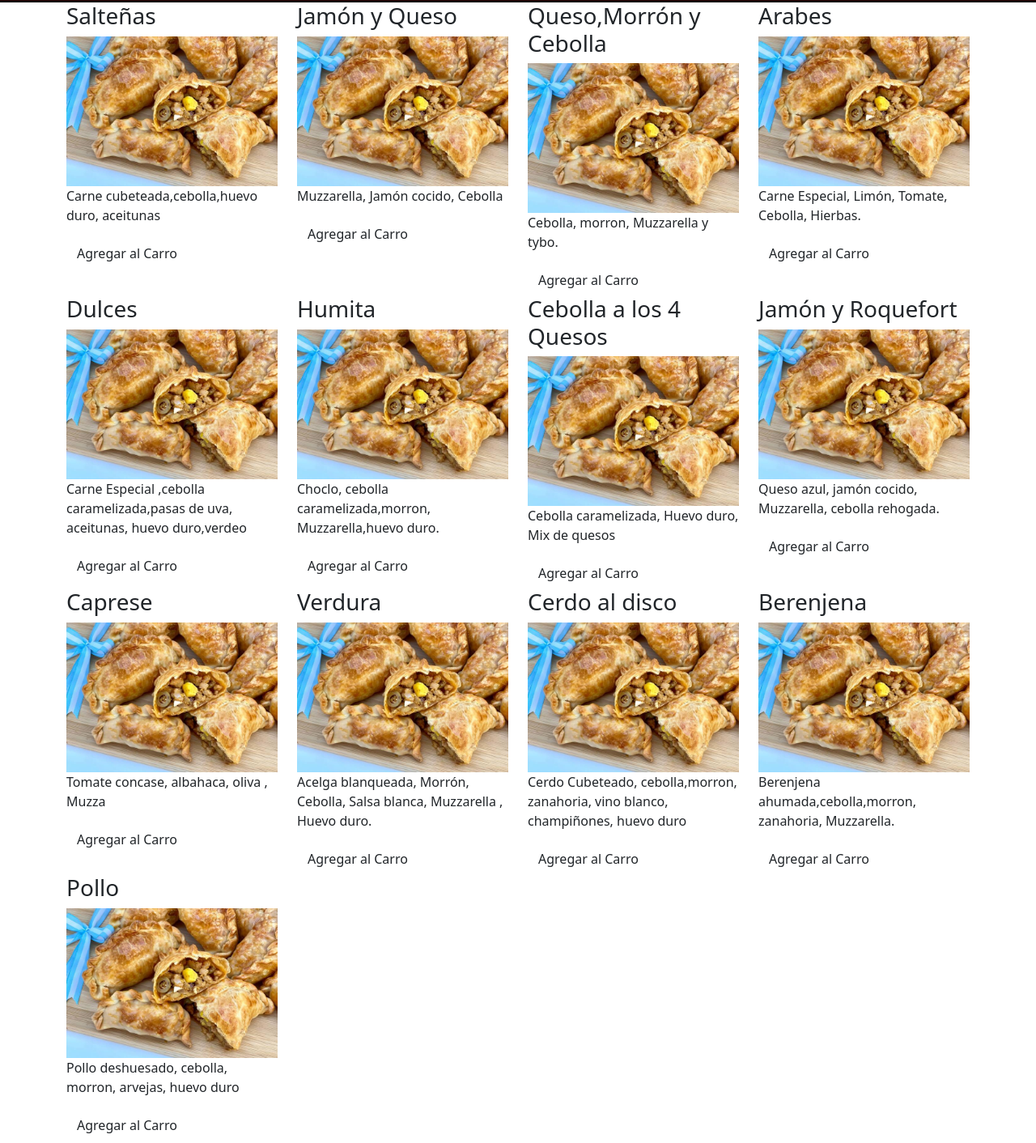
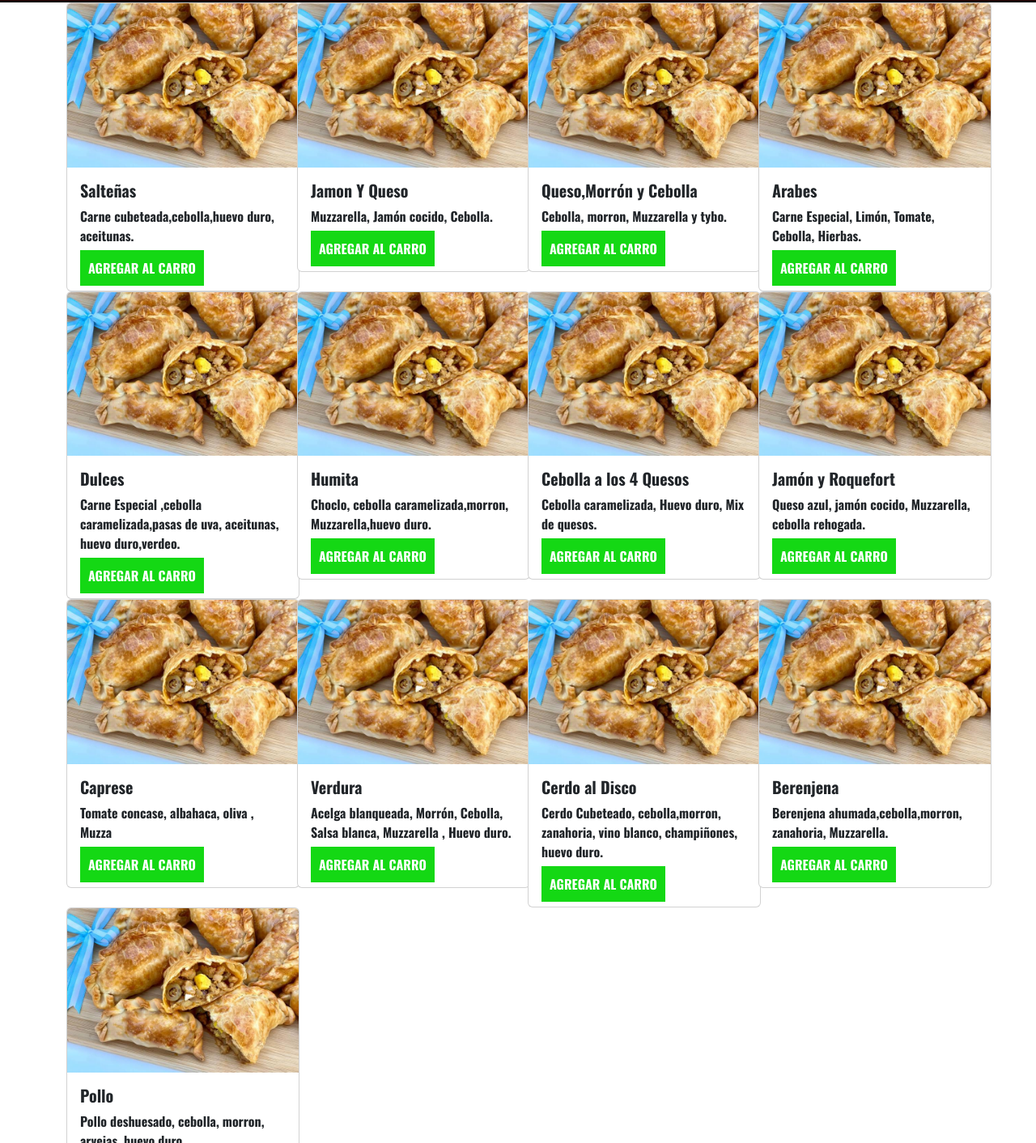
Before and after one commit to MarceloB94/PF-Berardo, a plain HTML site: page pages/productos.html in a window 1280 px wide. Shown: the part 53-1465 px from the top of the page at 81% size. Drawn offline with nearby package versions, Linux system fonts and the light colour scheme.

Commit message:
Se agrega Pagina Productos,completa

```diff
--- a/css/style.css
+++ b/css/style.css
@@ -19,6 +19,22 @@
   background: linear-gradient(black, gray, lightgray);
 }
 
+.boton {
+  text-align: center;
+  text-decoration: none;
+  margin-top: 20px;
+  background-color: rgb(20, 216, 20);
+  color: white;
+  padding: 10px;
+  text-transform: uppercase;
+  font-weight: bold;
+  transition: all 1s ease;
+}
+.boton:hover {
+  background-color: rgb(35, 245, 35);
+  color: black;
+}
+
 @keyframes loading {
   0% {
     transform: rotateX(0deg) rotateY(0deg);
--- a/pages/productos.html
+++ b/pages/productos.html
@@ -50,99 +50,156 @@
   <!--Fin Navbar-->
 
   <!--Body-->
-  <div class="container img-fluid">
+  <div class="container img-fluid style-text-nav-bar">
     <div class="row">
         <div class="col-md-3">
+        <div class="card" style="width: 18rem;">
+            <img src="../imagenes/Salteñas.jpg"  class="card-img-top" alt="...">
+            <div class="card-body">
+              <h5 class="card-title">Salteñas</h5>
+              <p class="card-text">Carne cubeteada,cebolla,huevo duro, aceitunas.</p>
+              <a class="boton" href=>Agregar al Carro</a>
+            </div>
+          </div>
+        </div>
 
-    <h3>Salteñas</h3>
-    <img src="../imagenes/Salteñas.jpg" class="img-fluid" alt="">
-    <p>Carne cubeteada,cebolla,huevo duro, aceitunas</p>
-    <a class="btn" href=>Agregar al Carro</a>
+
+        <div class="col-md-3">
+            <div class="card" style="width: 18rem;">
+                <img src="../imagenes/Salteñas.jpg"  class="card-img-top" alt="...">
+                <div class="card-body">
+                  <h5 class="card-title">Jamon Y Queso</h5>
+                  <p class="card-text">Muzzarella, Jamón cocido, Cebolla.</p>
+                  <a class="boton" href=>Agregar al Carro</a>
+                </div>
+              </div>
+            </div>
+
+
+            <div class="col-md-3">
+                <div class="card" style="width: 18rem;">
+                    <img src="../imagenes/Salteñas.jpg"  class="card-img-top" alt="...">
+                    <div class="card-body">
+                      <h5 class="card-title">Queso,Morrón y Cebolla</h5>
+                      <p class="card-text">Cebolla, morron, Muzzarella y tybo.</p>
+                      <a class="boton" href=>Agregar al Carro</a>
+                    </div>
+                  </div>
+                </div>
+
+
+                <div class="col-md-3">
+                    <div class="card" style="width: 18rem;">
+                        <img src="../imagenes/Salteñas.jpg"  class="card-img-top" alt="...">
+                        <div class="card-body">
+                          <h5 class="card-title">Arabes</h5>
+                          <p class="card-text">Carne Especial, Limón, Tomate, Cebolla, Hierbas.</p>
+                          <a class="boton" href=>Agregar al Carro</a>
+                        </div>
+                      </div>
+                    </div>
+
+
+                    <div class="col-md-3">
+                        <div class="card" style="width: 18rem;">
+                            <img src="../imagenes/Salteñas.jpg"  class="card-img-top" alt="...">
+                            <div class="card-body">
+                              <h5 class="card-title">Dulces</h5>
+                              <p class="card-text">Carne Especial ,cebolla caramelizada,pasas de uva, aceitunas, huevo duro,verdeo.</p>
+                              <a class="boton" href=>Agregar al Carro</a>
+                            </div>
+                          </div>
                         </div>
 
                         <div class="col-md-3">
-     <h3>Jamón y Queso</h3>
-     <img src="../imagenes/Salteñas.jpg" class="img-fluid" alt="">
-     <p>Muzzarella, Jamón cocido, Cebolla</p>
-     <a class="btn" href=>Agregar al Carro</a>
+                            <div class="card" style="width: 18rem;">
+                                <img src="../imagenes/Salteñas.jpg"  class="card-img-top" alt="...">
+                                <div class="card-body">
+                                  <h5 class="card-title">Humita</h5>
+                                  <p class="card-text">Choclo, cebolla caramelizada,morron, Muzzarella,huevo duro.</p>
+                                  <a class="boton" href=>Agregar al Carro</a>
+                                </div>
+                              </div>
                             </div>
 
                             <div class="col-md-3">
-     <h3>Queso,Morrón y Cebolla</h3>
-     <img src="../imagenes/Salteñas.jpg" class="img-fluid" alt="">
-     <p>Cebolla, morron, Muzzarella y tybo.</p>
-     <a class="btn" href=>Agregar al Carro</a>
+                                <div class="card" style="width: 18rem;">
+                                    <img src="../imagenes/Salteñas.jpg"  class="card-img-top" alt="...">
+                                    <div class="card-body">
+                                      <h5 class="card-title">Cebolla a los 4 Quesos</h5>
+                                      <p class="card-text">Cebolla caramelizada, Huevo duro, Mix de  quesos.</p>
+                                      <a class="boton" href=>Agregar al Carro</a>
+                                    </div>
+                                  </div>
                                 </div>
 
                                 <div class="col-md-3">
-     <h3>Arabes</h3>
-     <img src="../imagenes/Salteñas.jpg" class="img-fluid" alt="">
-     <p>Carne Especial, Limón, Tomate, Cebolla, Hierbas.</p>
-     <a class="btn" href=>Agregar al Carro</a>
+                                    <div class="card" style="width: 18rem;">
+                                        <img src="../imagenes/Salteñas.jpg"  class="card-img-top" alt="...">
+                                        <div class="card-body">
+                                          <h5 class="card-title">Jamón y Roquefort</h5>
+                                          <p class="card-text">Queso azul, jamón cocido, Muzzarella, cebolla rehogada.</p>
+                                          <a class="boton" href=>Agregar al Carro</a>
+                                        </div>
+                                      </div>
                                     </div>
 
                                     <div class="col-md-3">
-     <h3>Dulces</h3>
-     <img src="../imagenes/Salteñas.jpg" class="img-fluid" alt="">
-     <p>Carne Especial ,cebolla caramelizada,pasas de uva, aceitunas, huevo duro,verdeo</p>
-     <a class="btn" href=>Agregar al Carro</a>
+                                    <div class="card" style="width: 18rem;">
+                                        <img src="../imagenes/Salteñas.jpg"  class="card-img-top" alt="...">
+                                        <div class="card-body">
+                                          <h5 class="card-title">Caprese</h5>
+                                          <p class="card-text">Tomate concase, albahaca, oliva , Muzza</p>
+                                          <a class="boton" href=>Agregar al Carro</a>
+                                        </div>
+                                      </div>
                                     </div>
 
                                     <div class="col-md-3">
-     <h3>Humita</h3>
-     <img src="../imagenes/Salteñas.jpg" class="img-fluid" alt="">
-     <p>Choclo, cebolla caramelizada,morron, Muzzarella,huevo duro.</p>
-     <a class="btn" href=>Agregar al Carro</a>
+                                    <div class="card" style="width: 18rem;">
+                                        <img src="../imagenes/Salteñas.jpg"  class="card-img-top" alt="...">
+                                        <div class="card-body">
+                                          <h5 class="card-title">Verdura</h5>
+                                          <p class="card-text">Acelga blanqueada, Morrón, Cebolla, Salsa blanca, Muzzarella , Huevo duro.</p>
+                                          <a class="boton" href=>Agregar al Carro</a>
+                                        </div>
+                                      </div>
                                     </div>
 
                                     <div class="col-md-3">
-     <h3>Cebolla a los 4 Quesos</h3>
-     <img src="../imagenes/Salteñas.jpg" class="img-fluid" alt="">
-     <p>Cebolla caramelizada, Huevo duro, Mix de  quesos</p>
-     <a class="btn" href=>Agregar al Carro</a>
+                                    <div class="card" style="width: 18rem;">
+                                        <img src="../imagenes/Salteñas.jpg"  class="card-img-top" alt="...">
+                                        <div class="card-body">
+                                          <h5 class="card-title">Cerdo al Disco</h5>
+                                          <p class="card-text">Cerdo Cubeteado, cebolla,morron, zanahoria, vino blanco, champiñones, huevo duro.</p>
+                                          <a class="boton" href=>Agregar al Carro</a>
+                                        </div>
+                                      </div>
                                     </div>
 
                                     <div class="col-md-3">
-     <h3>Jamón y Roquefort</h3>
-     <img src="../imagenes/Salteñas.jpg" class="img-fluid" alt="">
-     <p>Queso azul, jamón cocido, Muzzarella, cebolla rehogada.</p>
-     <a class="btn" href=>Agregar al Carro</a>
+                                    <div class="card" style="width: 18rem;">
+                                        <img src="../imagenes/Salteñas.jpg"  class="card-img-top" alt="...">
+                                        <div class="card-body">
+                                          <h5 class="card-title">Berenjena</h5>
+                                          <p class="card-text">Berenjena ahumada,cebolla,morron, zanahoria, Muzzarella.</p>
+                                          <a class="boton" href=>Agregar al Carro</a>
+                                        </div>
+                                      </div>
                                     </div>
 
                                     <div class="col-md-3">
-     <h3>Caprese</h3>
-     <img src="../imagenes/Salteñas.jpg" class="img-fluid" alt="">
-     <p>Tomate concase, albahaca, oliva , Muzza</p>
-     <a class="btn" href=>Agregar al Carro</a>
+                                    <div class="card" style="width: 18rem;">
+                                        <img src="../imagenes/Salteñas.jpg"  class="card-img-top" alt="...">
+                                        <div class="card-body">
+                                          <h5 class="card-title">Pollo</h5>
+                                          <p class="card-text">Pollo deshuesado, cebolla, morron, arvejas, huevo duro.</p>
+                                          <a class="boton" href=>Agregar al Carro</a>
+                                        </div>
+                                      </div>
                                     </div>
 
-        <div class="col-md-3">
-     <h3>Verdura</h3>
-     <img src="../imagenes/Salteñas.jpg" class="img-fluid" alt="">
-     <p>Acelga blanqueada, Morrón, Cebolla, Salsa blanca, Muzzarella , Huevo duro.</p>
-     <a class="btn" href=>Agregar al Carro</a>
-        </div>
 
-        <div class="col-md-3">
-     <h3>Cerdo al disco</h3>
-     <img src="../imagenes/Salteñas.jpg" class="img-fluid" alt="">
-     <p>Cerdo Cubeteado, cebolla,morron, zanahoria, vino blanco, champiñones, huevo duro</p>
-     <a class="btn" href=>Agregar al Carro</a>
-        </div>
-
-        <div class="col-md-3">
-     <h3>Berenjena</h3>
-     <img src="../imagenes/Salteñas.jpg" class="img-fluid" alt="">
-     <p>Berenjena ahumada,cebolla,morron, zanahoria, Muzzarella.</p>
-     <a class="btn" href=>Agregar al Carro</a>
-        </div>
-
-        <div class="col-md-3">
-     <h3>Pollo</h3>
-     <img src="../imagenes/Salteñas.jpg" class="img-fluid" alt="">
-     <p>Pollo deshuesado, cebolla, morron, arvejas, huevo duro</p>
-     <a class="btn" href=>Agregar al Carro</a>
-        </div>
 
 </div>
 </div>
```
Lines whose indentation alone changed are shown as unchanged.
